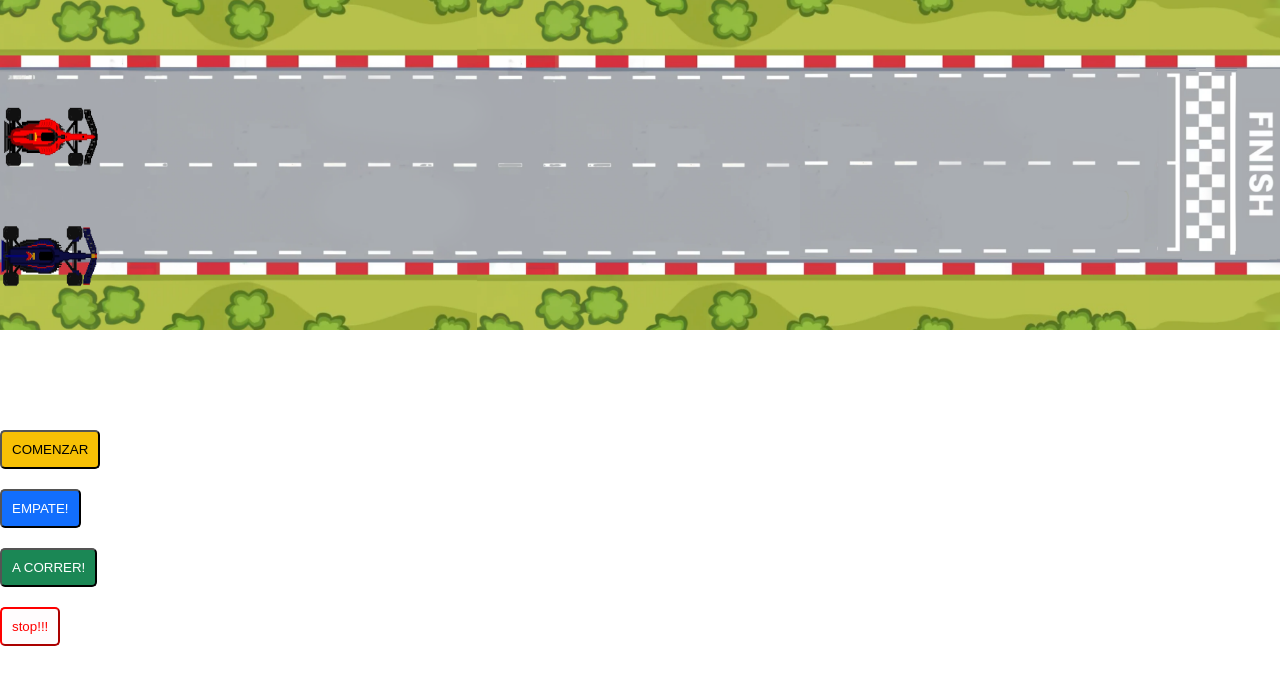
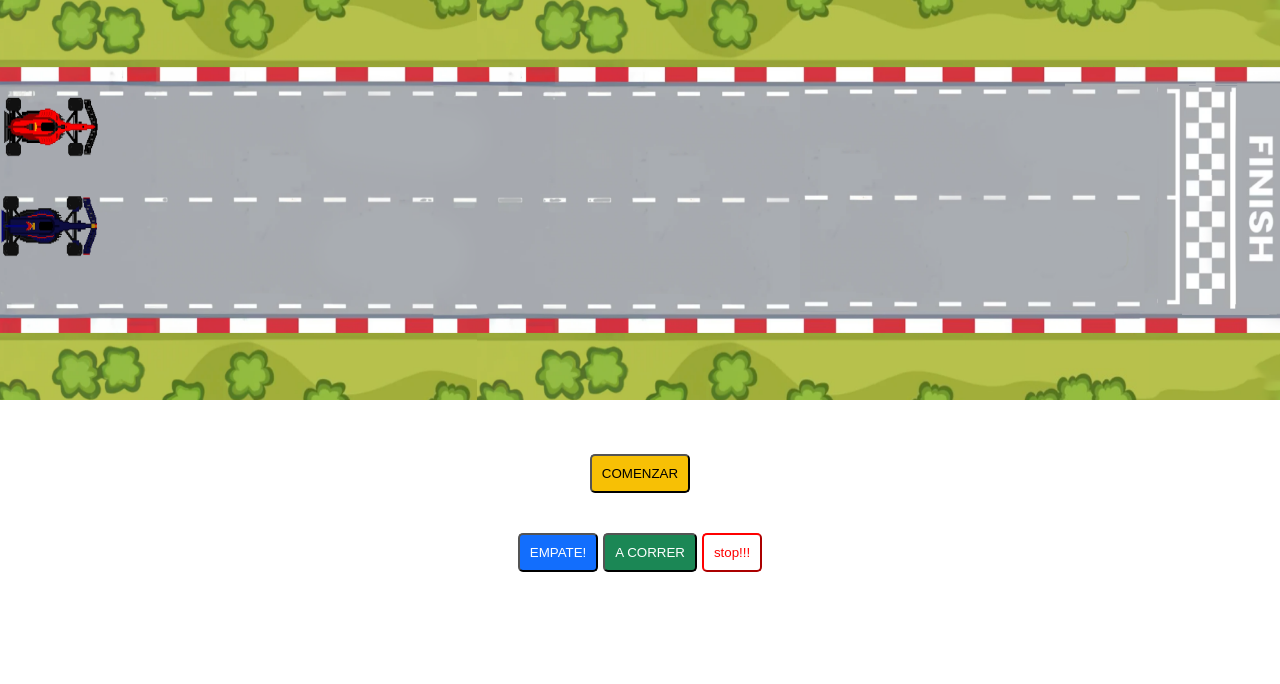
Before and after one commit to Deakon07/entornoCliente, a plain HTML site: page ejerciciosJs/Entrega T2_03Tarea/entrega.html in a window 1280 px wide. Drawn offline with Linux system fonts and the light colour scheme.

Commit message:
no message

```diff
--- a/ejerciciosJs/Entrega T2_03Tarea/entrega.css
+++ b/ejerciciosJs/Entrega T2_03Tarea/entrega.css
@@ -13,54 +13,56 @@ html {
   margin-bottom: 30px;
 }
 
-.boton-comenzar {
+.botonComenzar {
   background-color: #f7c005;
-  display: flex;
-  justify-content: center;
   border-radius: 5px;
   margin-top: 20px;
   gap: 8px;
   padding: 10px;
 }
-.boton-empate {
+
+.botonEmpate {
   background-color: #126efd;
+  border-radius: 5px;
+  margin-top: 20px;
+  padding: 10px;
+  color: white;
+}
+
+.botonCorrer {
+  background-color: #1b8755;
+  border-radius: 5px;
+  margin-top: 20px;
+  padding: 10px;
+  color: white;
+}
+
+.botonStop {
+  background-color: white;
+  border-radius: 5px;
+  border-color: red;
+  margin-top: 20px;
+  padding: 10px;
+  color: red;
+}
+
+
+.contenedorSuperior {
+  text-align: center;
+  margin-bottom: 20px;
+}
+
+.contenedorInferior {
   display: flex;
   justify-content: center;
-  border-radius: 5px;
-  justify-content: space-between;
-  margin-top: 20px;
-  padding: auto;
-  color: white;
-  padding: 10px;
+  align-items: center;
+  margin: 15px;
+  gap: 5px
 }
 
-.boton-correr {
-  background-color: #1b8755;
-  display: flex;
-  justify-content: center;
-  border-radius: 5px;
-  justify-content: space-between;
-  margin-top: 20px;
-  padding: auto;
-  color: white;
-  padding: 10px;
-}
-
-.boton-stop {
-  background-color: #fffcfd;
-  display: flex;
-  justify-content: center;
-  border-radius: 5px;
-  border-color: red;
-  justify-content: space-between;
-  margin-top: 20px;
-  padding: auto;
-  color: red;
-  padding: 10px;
-}
 
 #cocheRojo {
-  top: 100px;
+  top: 90px;
   left: 0px;
   position: absolute;
   height: 70px;
@@ -68,7 +70,7 @@ html {
 }
 
 #cocheAzul {
-  top: 220px;
+  top: 190px;
   left: 0px;
   position: absolute;
   height: 70px;
--- a/ejerciciosJs/Entrega T2_03Tarea/entrega.html
+++ b/ejerciciosJs/Entrega T2_03Tarea/entrega.html
@@ -1,51 +1,23 @@
 <!DOCTYPE html>
-<html lang="en">
-  <head>
+<html lang="es_ES">
+<head>
     <link rel="stylesheet" href="entrega.css" />
-    <script type="text/javascript" src="./entrega.js"></script>
-  </head>
-  <body>
-    <div class="circuito"></div>
-    <div>
-      <input
-        type="button"
-        class="boton-comenzar"
-        value="COMENZAR"
-        onclick="comenzar()"
-      />
-    </div>
-    <div class="botones-secundarios">
-      <input
-        type="button"
-        class="boton-empate"
-        value="EMPATE!"
-        onclick="empatar()"
-      />
-      <input
-        type="button"
-        class="boton-correr"
-        value="A CORRER!"
-        onclick="carrera()"
-      />
-      <input
-        type="button"
-        class="boton-stop"
-        value="stop!!!"
-        onclick="stop()"
-      />
+    <script type="text/javascript" src="./entrega2.js"></script>
+</head>
+<body>
+    <img class="circuito" src="./images/Circuito.png" alt="Circuito" />
+
+    <div class="contenedorSuperior">
+        <input type="button" class="botonComenzar" value="COMENZAR" onclick="comenzar()">
     </div>
 
-    <img
-      id="cocheRojo"
-      name="cocheRojo"
-      src="./images/coche rojo.png"
-      alt="cocheRojo"
-    />
-    <img
-      id="cocheAzul"
-      name="cocheAzul"
-      src="./images/coche azul.png"
-      alt="cocheAzul"
-    />
-  </body>
+    <div class="contenedorInferior">
+        <input type="button" class="botonEmpate"  value="EMPATE!" onclick="empatar()">
+        <input type="button" class="botonCorrer" value="A CORRER" onclick="carrera()">
+        <input type="button" class="botonStop" value="stop!!!" onclick="stop()">
+    </div>
+
+    <img id="cocheRojo" name="cocheRojo" src="./images/coche rojo.png" alt="cocheRojo" />
+    <img id="cocheAzul" name="cocheAzul" src="./images/coche azul.png" alt="cocheAzul" />
+</body>
 </html>
```
Also changed, not shown: ejerciciosJs/tema2.5/Ejercicio13/Ejercicio13.js (renamed from ejerciciosJs/tema2.5/Ejercicios13/Ejercicio13.js, +5 -5 lines), ejerciciosJs/tema2.5/Ejercicio14/Ejercicio14.html (added, +10 -0 lines), ejerciciosJs/tema2.5/Ejercicio14/Ejercicio14.js (added, +15 -0 lines), ejerciciosJs/tema2.5/Ejercicio15/Ejercicio15.html (added, +11 -0 lines), ejerciciosJs/tema2.5/Ejercicio15/Ejercicio15.js (added, +19 -0 lines), ejerciciosJs/tema2.5/Ejercicio16/Ejercicio16.html (added, +11 -0 lines), ejerciciosJs/tema2.5/Ejercicio16/Ejercicio16.js (added, +19 -0 lines), ejerciciosJs/tema2.5/Ejercicio17/Ejercicio17.html (added, +12 -0 lines), ejerciciosJs/tema2.5/Ejercicio17/Ejercicio17.js (added, +13 -0 lines), ejerciciosJs/tema2.5/Ejercicio13/Ejercicio13.html (renamed from ejerciciosJs/tema2.5/Ejercicios13/Ejercicio13.html).
